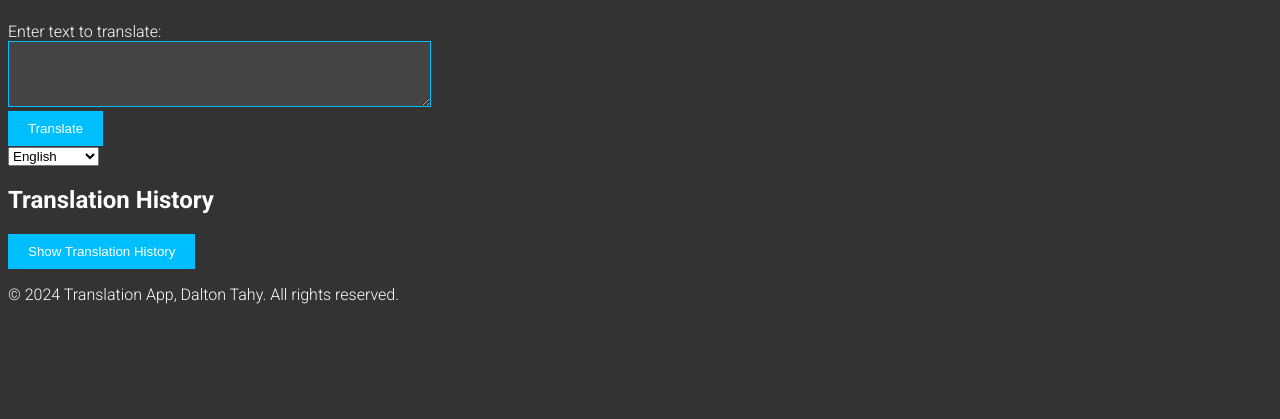
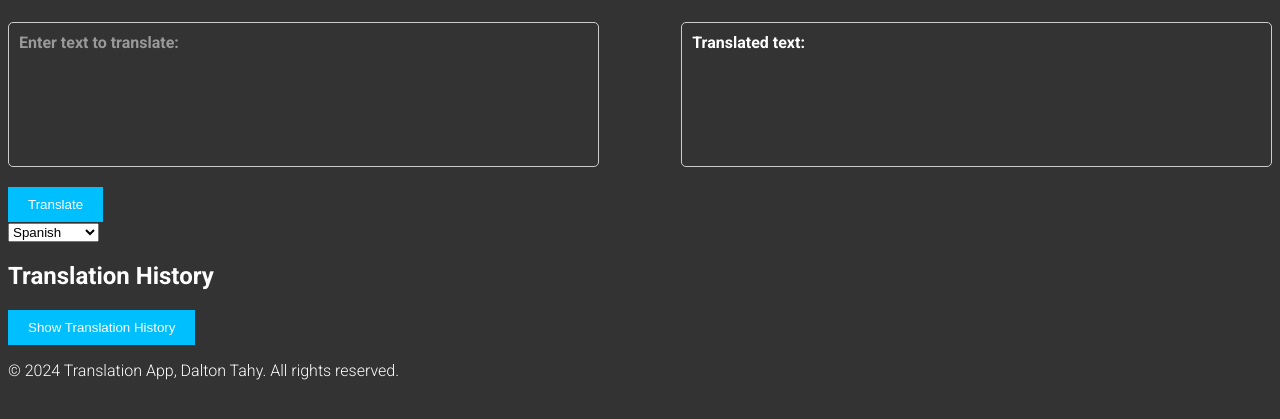
Before and after one commit to daltontahy/Web-Translator, a Flask app: page / in a window 1280 px wide. Shown: the part 59-478 px from the top of the page. Run offline with Flask 3, Linux system fonts and the light colour scheme.

Commit message:
orginization / design
added output text box

```diff
--- a/backend/flask-project/static/css/styles.css
+++ b/backend/flask-project/static/css/styles.css
@@ -17,9 +17,9 @@ h1 {
 
 
 textarea {
-    background-color: #444; /* Dark background color for input */
+    background-color: #333; /* Dark background color for input */
     color: #fff; /* Light text color for input */
-    border: 1px solid #00bfff; /* Vibrant border color */
+    border: 1px solid #333; /* Vibrant border color */
 }
 
 button {
@@ -35,5 +35,47 @@ button:hover {
 }
 
 .translation-section {
-    display: flex; /* Use flexbox for layout */
+    display: flex;
+    justify-content: space-between;
 }
+
+.translation-box {
+    width: 45%; /* Adjust as needed */
+    border: 1px solid #ccc;
+    border-radius: 5px;
+    padding: 10px;
+    margin-bottom: 20px;
+}
+
+.translation-box label {
+    font-weight: bold;
+    margin-bottom: 5px;
+}
+
+.translation-box textarea, .translation-box div {
+    width: 100%;
+    box-sizing: border-box;
+}
+
+/* Disable text selection */
+.input-text {
+    width: 300px; /* Set the width as desired */
+    height: 100px; /* Set the height as desired */
+    resize: none; /* Disable resizing */
+    user-select: none; /* Disable text selection */
+    outline: none; /* Remove outline */
+}
+
+/* Style for the label */
+.input-label {
+    display: block;
+    position: absolute;
+    pointer-events: none;
+    color: #999; /* Light gray color */
+}
+
+/* Hide label when input has focus or contains text */
+.input-text:focus + .input-label,
+.input-text:not(:placeholder-shown) + .input-label {
+    display: none;
+}
--- a/backend/flask-project/templates/index.html
+++ b/backend/flask-project/templates/index.html
@@ -21,24 +21,32 @@
 
     <main>
 
-        <!-- Translation Form -->
         <section class="translation-section">
+            <div class="translation-box">
+                <!-- Hide label when input has focus or contains text -->
+                <label for="input-text" id="input-label" class="input-label">Enter text to translate:</label><br>
+                <!-- Add input box with static size and remove resizing handle -->
+                <textarea id="input-text" name="input-text" rows="4" cols="50" class="input-text"></textarea>
+            </div>
+            <div class="translation-box">
+                <label for="translated-text">Translated text:</label><br>
+                <div id="translated-text" class="translated-text"></div>
+            </div>
+        </section>
+
+        <section class="buttons-section">
+
             <form id="translation-form">
-                <label for="input-text">Enter text to translate:</label><br>
-                <textarea id="input-text" name="input-text" rows="4" cols="50"></textarea><br>
                 <input type="hidden" id="language" name="language" value="">
                 <!-- Translate Button -->
                 <button type="submit" class="cta-button">Translate</button>
             </form>
-        </section>
 
-        <section class="buttons-section">
             <!-- Translated Text -->
             <div id="translated-text" class="translated-text"></div>
 
             <!-- Language Selection Dropdown -->
             <select id="language-dropdown">
-                <option value="en">English</option>
                 <option value="es">Spanish</option>
                 <option value="fr">French</option>
                 <option value="it">Italian</option>
```
